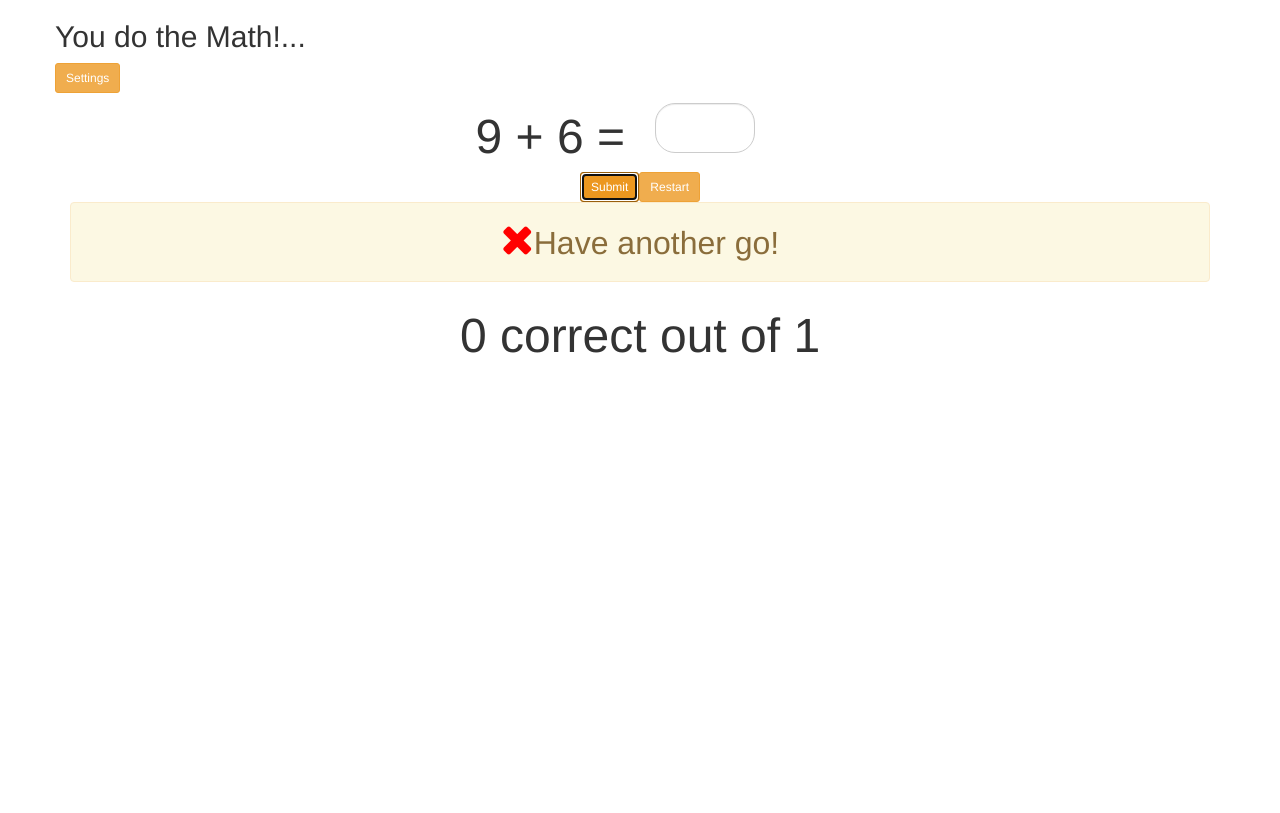
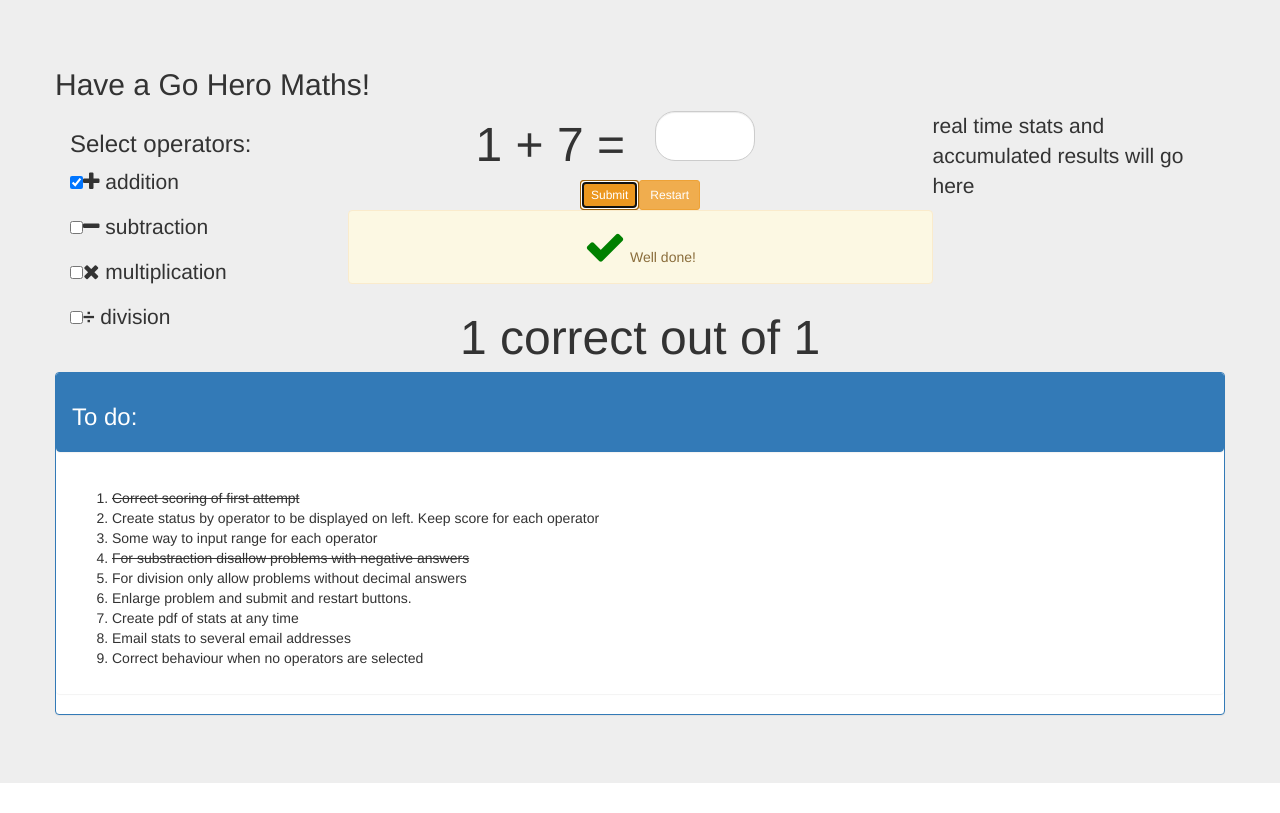
Before and after one commit to shanegibney/angular-basic-maths-app, an Angular app: page / in a window 1280 px wide. Both pictures are taken after typing "5" into the empty fields and a click on the button "Submit". Built offline with nearby package versions, Linux system fonts and the light colour scheme.

Commit message:
much done lots to do

```diff
--- a/package.json
+++ b/package.json
@@ -9,7 +9,7 @@
     "test": "ng test",
     "lint": "ng lint",
     "e2e": "ng e2e",
-    "deploy": "ng build --prod --base-href https://shanegibney.github.io/basic-maths-app/ && angular-cli-ghpages"
+    "deploy": "ng build --prod --base-href https://shanegibney.github.io/basic-maths-app/ && angular-cli-ghpages –branch gh-pages"
   },
   "private": true,
   "dependencies": {
--- a/src/app/app.component.css
+++ b/src/app/app.component.css
@@ -34,3 +34,7 @@ input[type="text"]
 {
     font-size:48px;
 }
+
+.well {
+    background: rgba(0, 0, 0, 0.4);
+}
--- a/src/app/app.component.html
+++ b/src/app/app.component.html
@@ -1,55 +1,82 @@
+<div class="jumbotron">
   <div class="container">
     <div class="row">
-    <!-- <h2>Guess the Number!</h2>
-    <p class="well lead">Guess the computer generated random number between 1 and 1000.</p>
-    <label>Your Guess: </label>
-    <input type="number" [value]="guess" (input)="guess = $event.target.value"/>
-    <button (click)="verifyGuess()" class="btn btn-primary btn-sm">Verify</button>
-    <button (click)="initializeGame()" class="btn btn-warning btn-sm">Restart</button>
+      <h2>Have a Go Hero Maths!</h2>
+    </div>
+
+    <div class="row">
+      <div class="col-md-3">
+        <!-- <p><button (click)="toggle()" class="btn btn-warning btn-sm">Settings</button></p> -->
+        <!-- <div *ngIf="show===true"> -->
         <div>
-      <p *ngIf="deviation<0" class="alert alert-warning">Your guess is higher.</p>
-      <p *ngIf="deviation>0" class="alert alert-warning">Your guess is lower.</p>
-      <p *ngIf="deviation===0" class="alert alert-success">Yes! That's it.</p>
+          <h3>Select operators:</h3>
+          <!-- <input class="form-control form-rounded" type="checkbox" [value]="operation" (input)="operation = $event.target.value" /> Addition -->
+          <p><input (change)="toggle()" [(ngModel)]="addition" type="checkbox" /> <i class="fa fa-plus"></i> addition</p>
+          <p><input (change)="toggle()" [(ngModel)]="subtraction" type="checkbox" /> <i class="fa fa-minus"></i> subtraction</p>
+          <p><input (change)="toggle()" [(ngModel)]="multiplication" type="checkbox" /> <i class="fa fa-times"></i> multiplication</p>
+          <p><input (change)="toggle()" [(ngModel)]="division" type="checkbox" /> <strong>&#247;</strong> division</p>
 
+          <!-- <p><button (click)="toggle()" class="btn btn-warning btn-sm">Submit</button></p> -->
         </div>
-    <p class="text-info">No of guesses:
-      <span class="badge">{{noOfTries}}</span>
-    </p> -->
-    <h2>You do the Math!...</h2>
-    <p><button (click)="toggle()" class="btn btn-warning btn-sm">Settings</button></p>
-    <div *ngIf="show===true">
-      <p>need checkboxes here!</p>
-      <!-- <input class="form-control form-rounded" type="checkbox" [value]="operation" (input)="operation = $event.target.value" /> Addition -->
-      <p><input [(ngModel)]="addition" type="checkbox" /> <i class="fa fa-plus"></i> addition</p>
-      <p><input [(ngModel)]="subtraction" type="checkbox" /> <i class="fa fa-minus"></i> subtraction</p>
-      <p><input [(ngModel)]="multiplication" type="checkbox" /> <i class="fa fa-times"></i> multiplication</p>
-      <p><input [(ngModel)]="division" type="checkbox" /> <strong>&#247;</strong> division</p>
+      </div>
 
-      <p><button (click)="toggle()" class="btn btn-warning btn-sm">Submit</button></p>
-    </div>
+      <div class="col-md-6">
+        <div class="row">
           <div class="col-md-6" style="text-align:right;">
             <!-- Checkbox value: <input type="checkbox" [value]="operation" (input)="operation = $event.target.value"/> -->
-      <span class="question"><font size="10">{{num1}} + {{num2}} = </font></span>
+            <span class="question"><font size="10">{{num1}} {{ op[index] }} {{num2}} = </font></span>
           </div>
-    <div class="col-md-3" style="vertical-align:center;">
-      <input class="form-control form-rounded" type="number" style="width:100px; height:50px;" [value]="answer" (input)="answer = $event.target.value" />
-    </div>
-    <div class="co-md-3">
-
+          <div class="col-md-6" style="vertical-align:center;">
+            <input class="form-control form-rounded" type="number" style="width:100px; height:50px; font-size:40px;" [value]="answer" (input)="answer = $event.target.value" />
           </div>
         </div>
+
         <div class="row">
           <div class="col-md-12" style="text-align:center;">
             <button (click)="doCalculate()" class="btn btn-warning btn-sm">Submit</button>
             <button (click)="init()" class="btn btn-warning btn-sm">Restart</button>
-
+          </div>
+        </div>
+        <div class="row">
           <!-- <p *ngIf="result===true" class="alert alert-warning">That is the correct answer.</p> -->
-      <p *ngIf="result===false" class="alert alert-warning"><i class="fa wrong fa-times fa-3x" aria-hidden="true"></i>
+          <div class="col-md-12" *ngIf="result===false" style="text-align:center;" class="alert alert-warning"><i class="fa wrong fa-times fa-3x" aria-hidden="true"></i>
             <font size="6">Have another go!</font>
-      </p>
-      <p *ngIf="result===true" class="alert alert-warning"><i class="fa correct fa-check fa-3x" aria-hidden="true"></i> Well done!</p>
-      <span *ngIf="total!=0" class="question"><font size="10">{{ score }} correct out of {{ total }}</font></span>
+          </div>
+        </div>
+        <div class="row">
+          <div class="col-md-12" *ngIf="result===true" style="text-align:center;" class="alert alert-warning"><i class="fa correct fa-check fa-3x" aria-hidden="true"></i> Well done!</div>
+        </div>
+        <div class="row">
+          <div *ngIf="total!=0" style="text-align:center;" class="question">
+            <font size="10">{{ score }} correct out of {{ total }}</font>
             <!-- <p>Checked value is {{ operation }}</p> -->
           </div>
         </div>
       </div>
+      <div class="col-md-3">
+        <div class="row">
+          <p>real time stats and accumulated results will go here</p>
+        </div>
+      </div>
+    </div>
+    <div class="row panel panel-primary">
+      <div class=" col-md-12 panel panel-heading">
+        <h3>To do:</h3>
+      </div>
+      <div class="col-md-12 panel panel-body">
+        <ol>
+          <li><del>Correct scoring of first attempt</del></li>
+          <li>Create status by operator to be displayed on left. Keep score for each operator</li>
+          <li>Some way to input range for each operator</li>
+          <li><del>For substraction disallow problems with negative answers</del></li>
+          <li>For division only allow problems without decimal answers</li>
+          <li>Enlarge problem and submit and restart buttons.</li>
+          <li>Create pdf of stats at any time</li>
+          <li>Email stats to several email addresses</li>
+          <li>Correct behaviour when no operators are selected</li>
+        </ol>
+      </div>
+    </div>
+
+  </div>
+</div>
--- a/src/app/app.component.ts
+++ b/src/app/app.component.ts
@@ -20,103 +20,189 @@ export class AppComponent {
   score: number;
   total: number;
   operation: boolean[];
+  index: number = 0;
   show: boolean;
   addition: boolean = true;
   subtraction: boolean = false;
   multiplication: boolean = false;
   division: boolean = false;
   selectedOperations: boolean[];
-  num: number;
+  num: number = 1;
   op: string[] = ["+", "-", "*", "/"];
   symbol: string;
+  setAdd: boolean;
+  ignore: boolean = true;
 
   constructor() {
-    this.initializeGame();
+    console.log("constructor()");
+    this.initialize();
+    // this.refresh();
   }
 
-  initializeGame() {
-    this.noOfTries = 0;
-    this.original = Math.floor((Math.random() * 10) + 1);
+  initialize() {
+    console.log("initialize()");
     this.num1 = Math.floor((Math.random() * 10) + 1);
     this.num2 = Math.floor((Math.random() * 10) + 1);
     this.result = null;
     this.answer = null;
-    this.guess = null;
-    this.deviation = null;
     this.score = 0;
     this.total = 0;
-    this.operation = [true, false, false, false];
+    this.operation = [];
     this.selectedOperations = [];
     this.addition = true;
     this.subtraction = false;
     this.multiplication = false;
     this.division = false;
     this.show = false;
-    this.num = null;
-    this.operation = [true, false, false, false];
+    this.refresh();
   }
 
-  // verifySettings() {
-  //   this.deviation = this.original - this.guess;
-  //   this.noOfTries = this.noOfTries + 1;
-  // }
+  toggle(){
+    console.log("toggle()");
+    // this.show =! this.show;
+    console.log("this.addition=" + this.addition);
+    console.log("this.subtraction=" + this.subtraction);
+    console.log("this.multiplication=" + this.multiplication);
+    console.log("this.division=" + this.division);
+    this.operation = [this.addition, this.subtraction, this.multiplication, this.division];
+    console.log("---------");
+    console.log("this.operation[0]=" + this.operation[0]);
+    console.log("this.operation[1]=" + this.operation[1]);
+    console.log("this.operation[2]=" + this.operation[2]);
+    console.log("this.operation[3]=" + this.operation[3]);
+    for(var i=0; i<this.operation.length; i++){
+      console.log("operation[" + i + "]=" + this.operation[i]);
+    }
+    // if(!this.operation[0] && !this.operation[1] && !this.operation[2] && !this.operation[3]){
+    if(!this.addition && !this.subtraction && !this.multiplication && !this.division){
+      console.log("I am before alert");
+      alert('You must choose at least one operator. Setting addition to on.');
+      console.log("I am after alert");
+      this.addition = true;
+      // this.operation[0] = true;
+      // this.setAdd = false;
+      console.log("In if(setAdd)");
+    }
+    this.refresh();
+  }
 
-  toggle(){
-    this.show =! this.show;
-    this.operation = [this.addition, this.subtraction, this.multiplication, this.division];
-    for(var i=0; i<this.operation.length; i++){
-      console.log("settings " + this.operation[i]);
+    // refresh() the question but keep scoring
+    refresh(){
+      console.log("refresh()");
+      this.answer = null;
+      this.result = null;
+      this.num1 = Math.floor((Math.random() * 10) + 1);
+      this.num2 = Math.floor((Math.random() * 10) + 1);
+      // this.getOperator();
     }
-    if(!this.operation[0] && !this.operation[1] && !this.operation[2] && !this.operation[3]){
-      alert('You must choose at least one operator.');
-    }
-    this.doCalculate();
-  }
-    // console.log("blah bee blah bloo!");
-    // console.log("checked result is " + this.operation);
 
-
+  // init() is called on restart
   init(){
+    console.log("init()");
     this.total = 0;
     this.score = 0;
     this.answer = null;
     this.result = null;
-    // console.log(this.operation[0]);
-    this.num1 = Math.floor((Math.random() * 10) + 1);
-    this.num2 = Math.floor((Math.random() * 10) + 1);
+    // this.num1 = Math.floor((Math.random() * 10) + 1);
+    // this.num2 = Math.floor((Math.random() * 10) + 1);
+    this.refresh();
   }
 
   doCalculate(){
+    console.log("doCalculate()");
     this.operation = [this.addition, this.subtraction, this.multiplication, this.division];
-    if(this.answer == this.num1 + this.num2){
-      this.result = true;
-      this.score = this.score + 1;
-    } else {
-      this.result = false;
+    console.log("-------------------");
+    console.log("index = " + this.index);
+    console.log("this.operation[0] is " + this.operation[0]);
+    console.log("this.operation[1] is " + this.operation[1]);
+    console.log("this.operation[2] is " + this.operation[2]);
+    console.log("this.operation[3] is " + this.operation[3]);
+
+    if(this.index==0 && this.operation[this.index]){
+      if(this.answer == this.num1 + this.num2){
+          this.result = true;
+          this.score = this.score + 1;
+        } else {
+          this.result = false;
+        }
     }
+
+    if(this.index==1 && this.operation[this.index]){
+      if(this.answer == this.num1 - this.num2){
+          this.result = true;
+          this.score = this.score + 1;
+        } else {
+          this.result = false;
+        }
+    }
+
+    if(this.index==2 && this.operation[this.index]){
+      if(this.answer == this.num1 * this.num2){
+          this.result = true;
+          this.score = this.score + 1;
+        } else {
+          this.result = false;
+        }
+    }
+
+    if(this.index==3 && this.operation[this.index]){
+      if(this.answer == this.num1 / this.num2){
+          this.result = true;
+          this.score = this.score + 1;
+        } else {
+          this.result = false;
+        }
+    }
+
     this.total = this.total + 1;
     this.answer = null;
     this.num1 = Math.floor((Math.random() * 10) + 1);
     this.num2 = Math.floor((Math.random() * 10) + 1);
-    // console.log(this.operation);
-    // console.log("blah " + this.getOperator());
-    for(var i=0; i<this.op.length; i++){
-      console.log("In the for loop " + this.op[i]);
-    }
+    // for(var i=0; i<this.op.length; i++){
+    //   console.log("In the for loop " + this.op[i]);
+    // }
+    this.ignore = true;
+    this.getOperator();
   }
 
   getOperator() {
-    this.num = Math.floor((Math.random() * 4) + 1);
-    console.log("HelloOne" + this.num);
-    if(this.operation[this.num]){
-      console.log("HelloTwo");
-      this.symbol = this.op[this.num-1];
-      return this.symbol;
-    } else {
-      console.log("HelloThree");
+    console.log("getOperator()");
+    if(this.ignore){
+    this.index = Math.floor((Math.random() * 4));
+}
+    //prevent a negative answer with subtraction
+    if(this.index == 1 && this.num1 < this.num2){
+      this.num1 = Math.floor((Math.random() * 10) + 1);
+      this.num2 = Math.floor((Math.random() * 10) + 1);
       this.getOperator();
     }
-    // console.log("random num is " + this.num);
+
+    console.log(this.num1 + " % " + this.num2 + " = " + this.num1 % this.num2);
+    //prevent a decimal, 0 or 1 answer with division
+    if(this.index == 3 && (this.num1 % this.num2 != 0) ){
+      console.log("i am in decimal prevent code " + this.num1 + "/" + this.num2 + " = " + this.num1 / this.num2)
+      if((this.num1 / this.num2 == 1) || (this.num2 == 1.0)){
+        // this.num1 = Math.floor((Math.random() * 50) + 1);
+        // this.num2 = Math.floor((Math.random() * 50) + 1);
+        this.ignore = false;
+      this.getOperator;
+      }
 
   }
+
+    console.log("index in getOperator = " + this.index);
+    console.log("I am just inside the getOperator() this.op[" + this.index + "]" + " = " + this.op[this.index] + ", this.operation[" + this.index + "] = " + this.operation[this.index]);
+    if(this.operation[this.index]){
+      console.log("I am in the if, returning this.index = " + this.index);
+      return this.index;
+    } else {
+      if(!this.operation[0] && !this.operation[1] && !this.operation[2] && !this.operation[3]){
+        console.log("None are true");
+        this.refresh();
+      }
+      console.log("I am in the else");
+      this.ignore = true;
+      this.getOperator();
+    }
+  }
 }
```
Also changed, not shown: 1 other file (tests, documents, lock files or other folders). Lines whose indentation alone changed are shown as unchanged.
